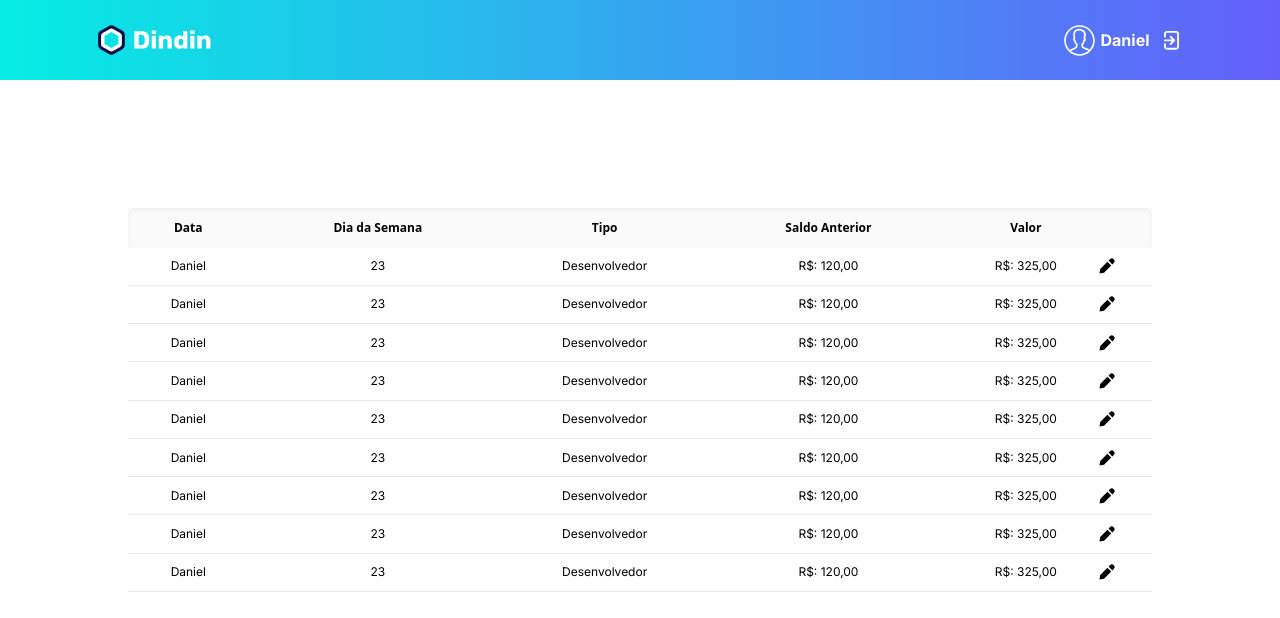
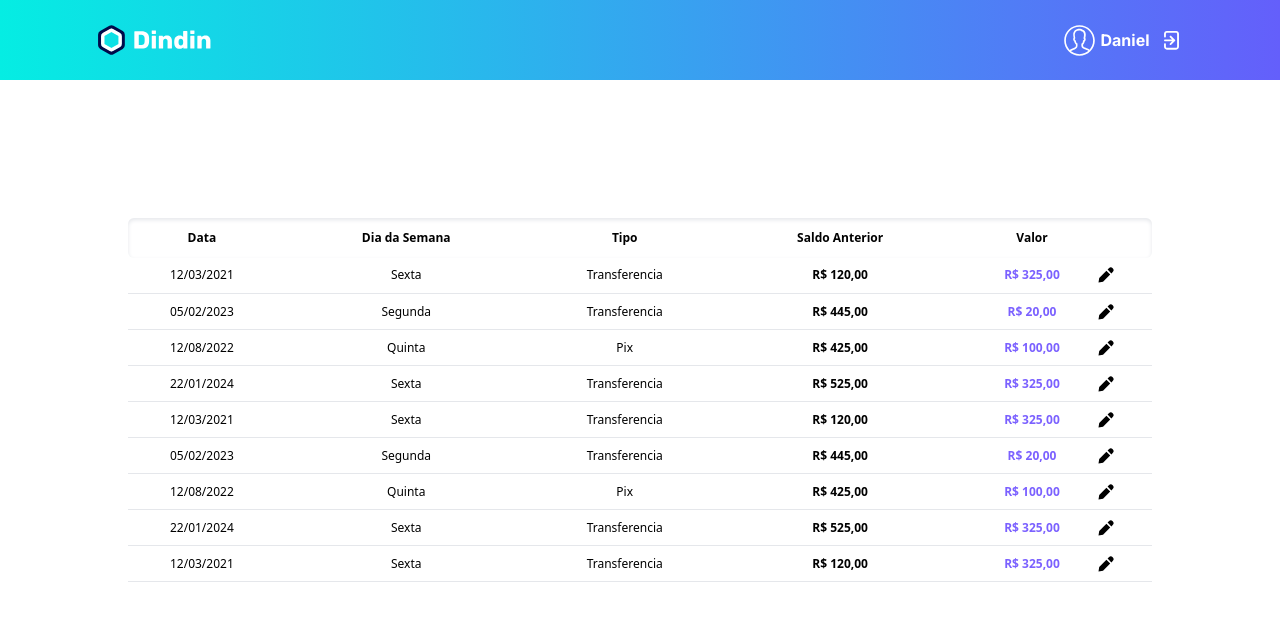
Before and after one commit to NovaisBrunoo/HandsOn, a Next.js app in the folder hands-on/: page /Main in a window 1280 px wide. Shown: the top 618 px of the page. Built offline with nearby package versions, Linux system fonts and the light colour scheme.

Commit message:
style: Table style editado

```diff
--- a/hands-on/src/app/Main/page.tsx
+++ b/hands-on/src/app/Main/page.tsx
@@ -5,10 +5,12 @@ import Table from "@/components/Table"
 export default function Main() {
   return (
     <div className="w-full min-h-screen flex flex-col justify-center items-center">
+
       <HeaderMain />
-            <div className="w-full h-96 flex justify-center items-center">
+      <div className="w-full max-h-[365px] flex justify-center overflow-hidden overflow-y-scroll">
         <Table />
       </div>
+
     </div>
   )
 }
--- a/hands-on/src/app/registre/page.tsx
+++ b/hands-on/src/app/registre/page.tsx
@@ -4,8 +4,8 @@ import { Label } from "@/components/Label"
 import Link from "next/link"
 
 
-export default function Registre(){
-    return(
+export default function Registre() {
+  return (
     <main className="bg-[url('/background.png')] bg-cover bg-no-repeat h-screen w-screen overflow-auto">
       <HeaderPrimary />
 
--- a/hands-on/src/components/Table/index.tsx
+++ b/hands-on/src/components/Table/index.tsx
@@ -2,12 +2,15 @@ import Image from "next/image"
 
 import iconPencil from "@/assets/icon/pencil-svgrepo-com.svg"
 
+import { data } from "@/utils/data"
+import { formateCurrency } from "@/utils/func/formateCurrency"
+
 export default function Table() {
   return (
 
-    <table className="w-4/5 h-full" >
+    <table className="w-4/5 " >
       <thead >
-        <tr className="bg-[#fafafa] shadow-inner rounded-lg" >
+        <tr className=" shadow-inner rounded-md shadow-gray-200" >
           <th className="p-3 text-xs font-sans text-center">Data</th>
           <th className="p-3 text-xs font-sans text-center">Dia da Semana</th>
           <th className="p-3 text-xs font-sans text-center">Tipo</th>
@@ -17,82 +20,20 @@ export default function Table() {
         </tr>
       </thead>
       <tbody>
-        <tr className="mb-1 border-b-[1px] border-gray-200">
-          <td className="text-xs text-center">Daniel</td>
-          <td className="text-xs text-center">23</td>
-          <td className="text-xs text-center">Desenvolvedor</td>
-          <td className="text-xs text-center">R$: 120,00</td>
-          <td className="text-xs text-center">R$: 325,00</td>
-          <td><Image src={iconPencil} alt="icon pencil" width={20} height={20} /> </td>
-        </tr>
+        {data.map((item, index) => (
+          <tr key={index} className="p-2 border-b-[1px] border-gray-200 h-9">
+            <td className="text-xs text-center font-sans">{item.data}</td>
+            <td className="text-xs text-center font-sans">{item.diaDaSemana}</td>
+            <td className="text-xs text-center font-sans">{item.tipo}</td>
+            <td className="text-xs text-center font-sans font-bold">{formateCurrency(item.saldoAnterior)}</td>
+            <td className="text-xs text-center font-sans font-bold text-[#7b61ff]">{formateCurrency(item.valor)}</td>
+            <td><Image src={iconPencil} alt="icon pencil" width={20} height={20} /> </td>
 
-        <tr className="mb-1 border-b-[1px] border-gray-200">
-          <td className="text-xs text-center">Daniel</td>
-          <td className="text-xs text-center">23</td>
-          <td className="text-xs text-center">Desenvolvedor</td>
-          <td className="text-xs text-center">R$: 120,00</td>
-          <td className="text-xs text-center">R$: 325,00</td>
-          <td><Image src={iconPencil} alt="icon pencil" width={20} height={20} /> </td>
-        </tr>
-        <tr className="mb-1 border-b-[1px] border-gray-200">
-          <td className="text-xs text-center">Daniel</td>
-          <td className="text-xs text-center">23</td>
-          <td className="text-xs text-center">Desenvolvedor</td>
-          <td className="text-xs text-center">R$: 120,00</td>
-          <td className="text-xs text-center">R$: 325,00</td>
-          <td><Image src={iconPencil} alt="icon pencil" width={20} height={20} /> </td>
-        </tr>
-        <tr className="mb-1 border-b-[1px] border-gray-200">
-          <td className="text-xs text-center">Daniel</td>
-          <td className="text-xs text-center">23</td>
-          <td className="text-xs text-center">Desenvolvedor</td>
-          <td className="text-xs text-center">R$: 120,00</td>
-          <td className="text-xs text-center">R$: 325,00</td>
-          <td><Image src={iconPencil} alt="icon pencil" width={20} height={20} /> </td>
-        </tr>
-        <tr className="mb-1 border-b-[1px] border-gray-200">
-          <td className="text-xs text-center">Daniel</td>
-          <td className="text-xs text-center">23</td>
-          <td className="text-xs text-center">Desenvolvedor</td>
-          <td className="text-xs text-center">R$: 120,00</td>
-          <td className="text-xs text-center">R$: 325,00</td>
-          <td><Image src={iconPencil} alt="icon pencil" width={20} height={20} /> </td>
-        </tr>
-        <tr className="mb-1 border-b-[1px] border-gray-200">
-          <td className="text-xs text-center">Daniel</td>
-          <td className="text-xs text-center">23</td>
-          <td className="text-xs text-center">Desenvolvedor</td>
-          <td className="text-xs text-center">R$: 120,00</td>
-          <td className="text-xs text-center">R$: 325,00</td>
-          <td><Image src={iconPencil} alt="icon pencil" width={20} height={20} /> </td>
-        </tr>
-        <tr className="mb-1 border-b-[1px] border-gray-200">
-          <td className="text-xs text-center">Daniel</td>
-          <td className="text-xs text-center">23</td>
-          <td className="text-xs text-center">Desenvolvedor</td>
-          <td className="text-xs text-center">R$: 120,00</td>
-          <td className="text-xs text-center">R$: 325,00</td>
-          <td><Image src={iconPencil} alt="icon pencil" width={20} height={20} /> </td>
-        </tr>
-        <tr className="mb-1 border-b-[1px] border-gray-200">
-          <td className="text-xs text-center">Daniel</td>
-          <td className="text-xs text-center">23</td>
-          <td className="text-xs text-center">Desenvolvedor</td>
-          <td className="text-xs text-center">R$: 120,00</td>
-          <td className="text-xs text-center">R$: 325,00</td>
-          <td><Image src={iconPencil} alt="icon pencil" width={20} height={20} /> </td>
-        </tr>
-        <tr className="mb-1 border-b-[1px] border-gray-200">
-          <td className="text-xs text-center">Daniel</td>
-          <td className="text-xs text-center">23</td>
-          <td className="text-xs text-center">Desenvolvedor</td>
-          <td className="text-xs text-center">R$: 120,00</td>
-          <td className="text-xs text-center">R$: 325,00</td>
-          <td><Image src={iconPencil} alt="icon pencil" width={20} height={20} /> </td>
-        </tr>
+          </tr>
+        ))}
+
 
       </tbody>
     </table>
-
   )
 }
--- /dev/null
+++ b/hands-on/src/utils/data.ts
@@ -0,0 +1,103 @@
+type DataProps = {
+    data: string;
+    diaDaSemana: string;
+    tipo: string;
+    saldoAnterior: number;
+    valor: number;
+}
+
+export const data: DataProps[] = [
+    {
+        data: "12/03/2021",
+        diaDaSemana: "Sexta",
+        tipo: "Transferencia",
+        saldoAnterior: 120.00,
+        valor: 325.00
+
+    },
+    {
+        data: "05/02/2023",
+        diaDaSemana: "Segunda",
+        tipo: "Transferencia",
+        saldoAnterior: 445.00,
+        valor: 20.00
+
+    },
+    {
+        data: "12/08/2022",
+        diaDaSemana: "Quinta",
+        tipo: "Pix",
+        saldoAnterior: 425.00,
+        valor: 100.00
+
+    },
+    {
+        data: "22/01/2024",
+        diaDaSemana: "Sexta",
+        tipo: "Transferencia",
+        saldoAnterior: 525.00,
+        valor: 325.00
+    },
+    {
+        data: "12/03/2021",
+        diaDaSemana: "Sexta",
+        tipo: "Transferencia",
+        saldoAnterior: 120.00,
+        valor: 325.00
+
+    },
+    {
+        data: "05/02/2023",
+        diaDaSemana: "Segunda",
+        tipo: "Transferencia",
+        saldoAnterior: 445.00,
+        valor: 20.00
+
+    },
+    {
+        data: "12/08/2022",
+        diaDaSemana: "Quinta",
+        tipo: "Pix",
+        saldoAnterior: 425.00,
+        valor: 100.00
+
+    },
+    {
+        data: "22/01/2024",
+        diaDaSemana: "Sexta",
+        tipo: "Transferencia",
+        saldoAnterior: 525.00,
+        valor: 325.00
+    },
+    {
+        data: "12/03/2021",
+        diaDaSemana: "Sexta",
+        tipo: "Transferencia",
+        saldoAnterior: 120.00,
+        valor: 325.00
+
+    },
+    {
+        data: "05/02/2023",
+        diaDaSemana: "Segunda",
+        tipo: "Transferencia",
+        saldoAnterior: 445.00,
+        valor: 20.00
+
+    },
+    {
+        data: "12/08/2022",
+        diaDaSemana: "Quinta",
+        tipo: "Pix",
+        saldoAnterior: 425.00,
+        valor: 100.00
+
+    },
+    {
+        data: "22/01/2024",
+        diaDaSemana: "Sexta",
+        tipo: "Transferencia",
+        saldoAnterior: 525.00,
+        valor: 325.00
+    }
+]
--- /dev/null
+++ b/hands-on/src/utils/func/formateCurrency.ts
@@ -0,0 +1,6 @@
+export function formateCurrency(value: number) {
+    return value.toLocaleString("pt-BR", {
+        style: "currency",
+        currency: "BRL",
+    });
+}
```
Also changed, not shown: hands-on/src/app/page.tsx (indentation only). Lines whose indentation alone changed are shown as unchanged.
